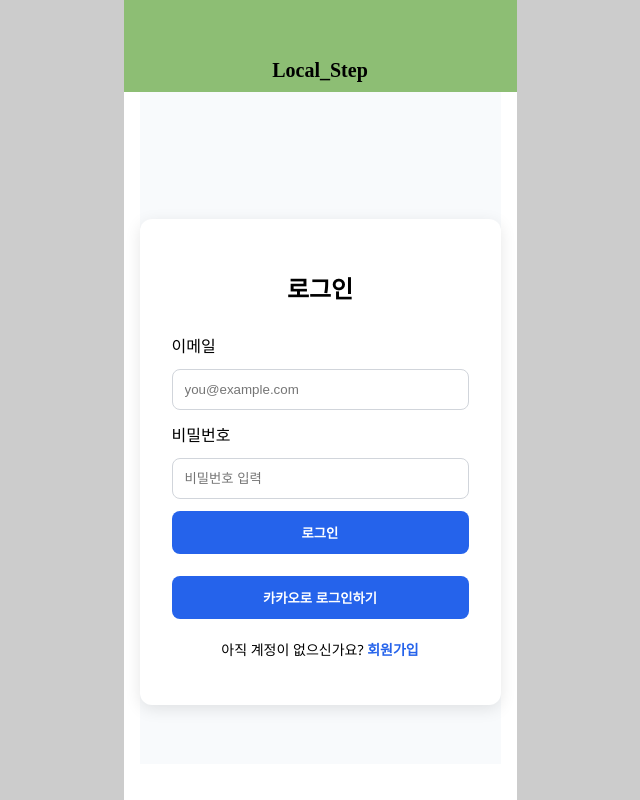
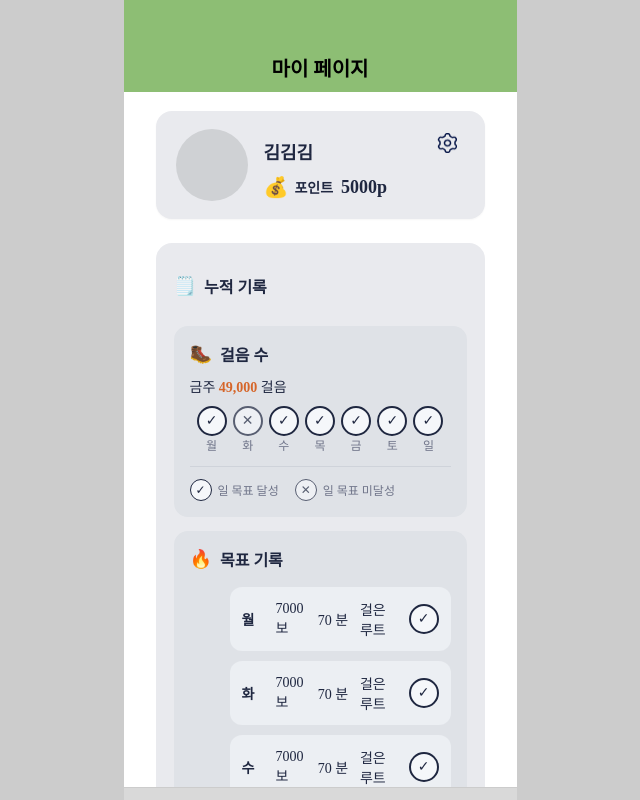
Before and after one commit to CodingMyeongGa/Front-End, a React (Vite) app in the folder CDMG/local_step/: page /mypage in a window 1280 px wide. Before the commit this address led to /login-main. Shown: the whole page, without its empty margins (320-960 px from the left). Built offline with nearby package versions, Linux system fonts and the light colour scheme; no server answers.

Commit message:
A WIP: local changes

```diff
--- a/CDMG/local_step/src/App.jsx
+++ b/CDMG/local_step/src/App.jsx
@@ -11,7 +11,6 @@ import Home from "./pages/Home.jsx";
 import Mypage from "./pages/Mypage.jsx";
 import Edit from "./pages/Edit.jsx";
 import SetRoute from "./pages/SetRoute.jsx";
-// import Login from "./pages/Login.jsx";
 import Setting from "./pages/Setting.jsx";
 import StepsWeekly from './pages/StepsWeekly.jsx';
 import LoginMain from './pages/LoginMain.jsx';
@@ -43,19 +42,16 @@ function App() {
 
   return (
     <Routes>
-      <Route element={<RootLayout />}>
-        <Route path="login-main" element={<LoginMain/>} />
-        <Route path="signup" element={<Signup/>} />
         {/* ▼ 로그인 필요 영역 */}
-        <Route element={<AuthGate />}>
+        <Route element={<RootLayout />}>
           <Route index element={<Home week_step_total={totalSteps} />} />
           <Route path="mypage" element={<Mypage />} />
           <Route path="edit" element={<Edit />} />
           <Route path="set-route" element={<SetRoute />} />
           <Route path="setting" element={<Setting/>} />
           <Route path="stepsweekly" element={<StepsWeekly/>} />
+          <Route path="signup" element={<Signup/>} />
         </Route>
-      </Route>
     </Routes>
   );
 }
--- a/CDMG/local_step/src/components/Mypage/Profile.css
+++ b/CDMG/local_step/src/components/Mypage/Profile.css
@@ -1,4 +1,4 @@
-/* ===== Profile Card (2nd image) ===== */
+/* ===== Profile Card (final, fits your JSX) ===== */
 .profile-card {
   box-sizing: border-box;
   width: 100%;
@@ -6,6 +6,8 @@
   min-width: 0;
   position: relative;
 
+  margin-top: 15px;
+  margin-bottom: 24px;
   display: grid;
   grid-template-areas:
     "avatar name setting"
@@ -16,22 +18,21 @@
 
   padding: 18px 20px;
   border-radius: 16px;
-  background: #e9eaee;           /* 카드 연한 회색 */
-  /* 필요하면 살짝 그림자도 */
+  background: #e9eaee;
   box-shadow: 0 1px 2px rgba(0,0,0,.04);
 }
 
-/* 왼쪽 동그라미 아바타 */
+/* 아바타 */
 .profile-card .avatar {
   grid-area: avatar;
   width: 72px;
   height: 72px;
   border-radius: 50%;
-  background: #cfd1d4;           /* 플레이스홀더 회색 */
-  object-fit: cover;              /* 실제 이미지 들어가면 유지 */
+  background: #cfd1d4;
+  object-fit: cover;
 }
 
-/* 우상단 톱니(아이콘 버튼/이미지 공용) */
+/* 설정 버튼 */
 .profile-card .settings-btn {
   grid-area: setting;
   justify-self: end;
@@ -43,24 +44,29 @@
   padding: 0;
   cursor: pointer;
 }
+.profile-card .settings-btn img { width: 20px; height: 20px; display: block; }
 
-/* 이름 + 인증 뱃지 */
-.profile-card .name {
+/* 이름 + 배지 (네 JSX의 .info) */
+.profile-card .info {
   grid-area: name;
   align-self: end;
   display: flex;
   flex-direction: column;
-  gap: 8px;                       /* 이름과 뱃지 간격 */
+  gap: 8px;
   min-width: 0;
 }
-.profile-card .name b,
-.profile-card .name .nickname {
+.profile-card .info .name {
+  margin: 0;
   font-size: 18px;
   font-weight: 700;
-  color: #1f2740;                 /* 짙은 네이비 */
+  color: #1f2740;
   line-height: 1.1;
+  white-space: nowrap;
+  overflow: hidden;
+  text-overflow: ellipsis;
 }
-.profile-card .verify-badge {
+/* 이메일 인증 배지 (주석 풀면 적용됨) */
+.profile-card .verify-btn {
   align-self: flex-start;
   display: inline-block;
   padding: 6px 12px;
@@ -68,11 +74,12 @@
   font-size: 12px;
   line-height: 1;
   color: #1f2740;
-  background: #cfd1d4;            /* 뱃지 배경 */
+  background: #cfd1d4;
   white-space: nowrap;
+  border: 0;
 }
 
-/* 하단 좌: 포인트 라벨(아이콘 포함 가능) */
+/* 좌측: "포인트" 라벨 + 아이콘 */
 .profile-card .points {
   grid-area: points;
   display: inline-flex;
@@ -81,15 +88,15 @@
   color: #1f2740;
   font-size: 14px;
 }
-.profile-card .points .icon {
-  width: 20px;
-  height: 20px;
-  display: inline-block;
-  background-size: contain;
-  background-repeat: no-repeat;   /* 필요시 배경이미지 set */
+.profile-card .points-left {
+  display: inline-flex;
+  align-items: center;
+  gap: 6px;
 }
+.profile-card .money-icon { font-size: 20px; line-height: 1; }
+.profile-card .points-label { font-weight: 600; }
 
-/* 하단 우: 포인트 값 */
+/* 우측: 포인트 값 */
 .profile-card .points-value {
   grid-area: value;
   justify-self: end;
@@ -97,6 +104,7 @@
   font-weight: 700;
   font-size: 18px;
   color: #1f2740;
+  white-space: nowrap;
 }
 
 /* 작은 화면 튜닝 */
@@ -106,8 +114,65 @@
     padding: 16px;
   }
   .profile-card .avatar { width: 56px; height: 56px; }
-  .profile-card .name b,
-  .profile-card .name .nickname,
+  .profile-card .info .name,
   .profile-card .points-value { font-size: 16px; }
-  .profile-card .verify-badge { font-size: 11px; padding: 5px 10px; }
+  .profile-card .verify-btn { font-size: 11px; padding: 5px 10px; }
 }
+
+
+/* === FIX: 요일 원 아이콘 균등 정렬 & 간격 === */
+
+/* 컨테이너: 7칸 균등 + 가운데 정렬, 여백은 최소 */
+.week-dots,
+.week-grid {
+  display: grid;
+  grid-template-columns: repeat(7, minmax(0, 1fr));
+  justify-items: center;   /* 각 칸 안에서 가운데 */
+  align-items: center;
+  column-gap: 0;           /* 칸 사이 간격 0 (필요시 4~8px로 조절) */
+  row-gap: 0;
+  padding: 0 4px;          /* 회색 박스 좌우 살짝 여유 */
+  box-sizing: border-box;
+}
+
+/* 원 아이콘: 고정 크기 + 중앙 배치, margin 제거 */
+.week-dots .dot,
+.week-grid .dot {
+  box-sizing: border-box;
+  width: 28px;
+  height: 28px;
+  border: 2.5px solid #121c35;
+  background: #fff;
+  border-radius: 50%;
+  display: grid;
+  place-items: center;
+  margin: 0 !important;    /* 이전 코드의 margin-inline:auto 무력화 */
+}
+
+.week-dots .dot.miss,
+.week-grid .dot.miss { border-color: #7a7f8f; }
+
+/* 체크/엑스 아이콘 크기 */
+.week-dots .icon,
+.week-grid .icon {
+  font-size: 14px;
+  line-height: 1;
+}
+
+/* 요일 라벨도 같은 그리드로 정렬 */
+.week-labels {
+  display: grid;
+  grid-template-columns: repeat(7, minmax(0, 1fr));
+  justify-items: center;
+  margin-top: 6px;
+  font-size: 13px;
+  color: #6f7482;
+  text-align: center;
+}
+
+/* 아주 좁은 화면에서 살짝 축소 */
+@media (max-width: 360px) {
+  .week-dots .dot,
+  .week-grid .dot { width: 24px; height: 24px; border-width: 2px; }
+  .week-dots, .week-grid { padding: 0 2px; }
+}
--- a/CDMG/local_step/src/components/Mypage/Profile.jsx
+++ b/CDMG/local_step/src/components/Mypage/Profile.jsx
@@ -47,12 +47,12 @@ function Profile() {
       <div className="avatar" aria-hidden="true" />
 
       {/* 이름 + 이메일 인증 버튼 */}
-      {/* <div className="info">
+      <div className="info">
         <h2 className="name">김김김</h2>
-        <button className="verify-btn" onClick={goLogin}>
+        {/* <button className="verify-btn" onClick={goLogin}>
           카카오로 로그인
-        </button>
-      </div> */}
+        </button> */}
+      </div>
 
       {/* 포인트 */}
       <div className="points">
```
